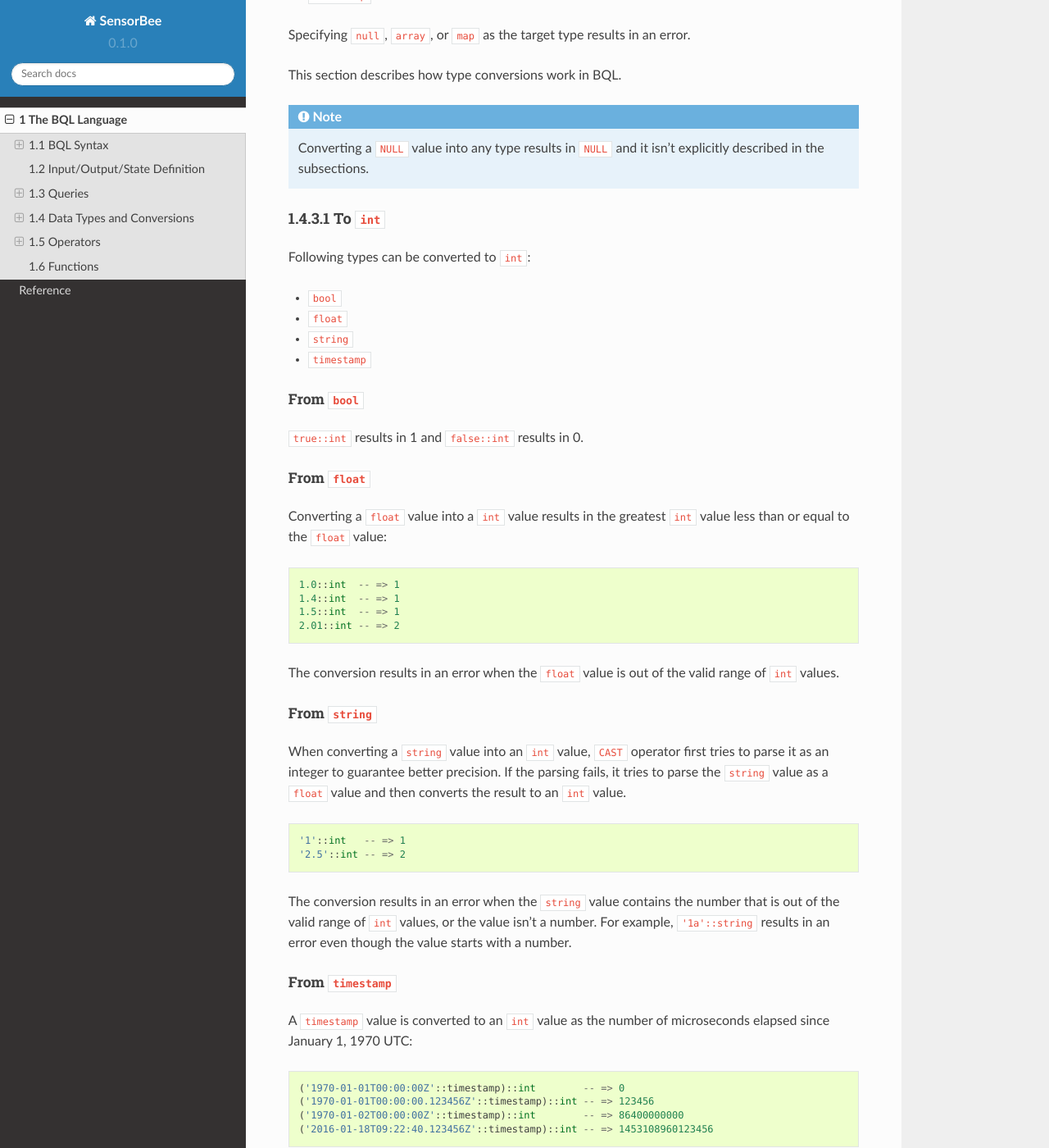
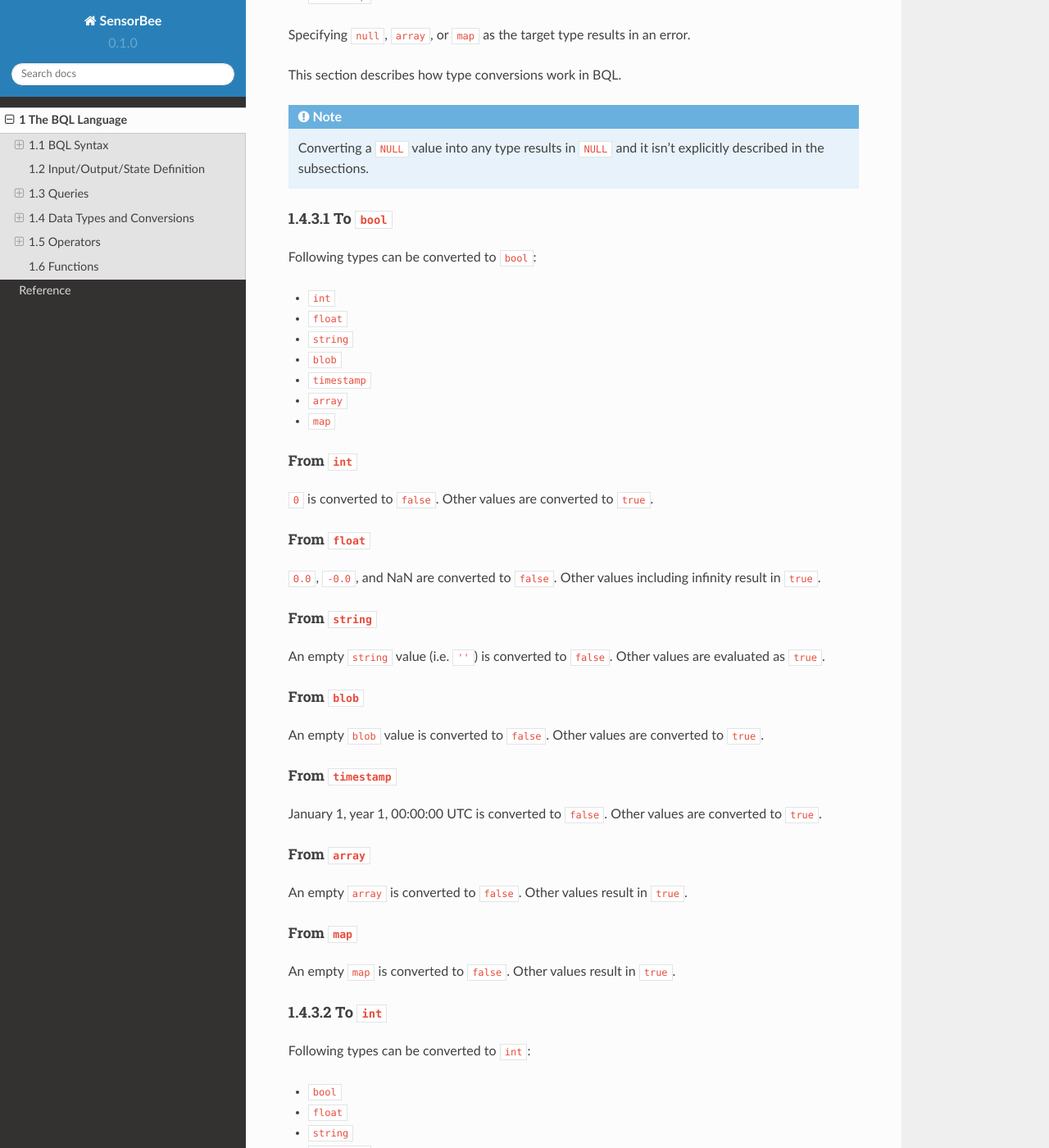
Before and after one commit to sensorbee/docs, a Sphinx documentation site: the page built from source/bql.rst, in a window 1280 px wide and 1400 px high, scrolled down 18471 px. Shown: the whole window at 82% size. Built offline with Sphinx 7.4.7 and the Read the Docs theme 2.0.0, drawn with Linux system fonts in a browser that asks for light colours.

Commit message:
Add a description of to bool conversion

```diff
--- a/source/bql/types.rst
+++ b/source/bql/types.rst
@@ -229,6 +229,58 @@ This section describes how type conversions work in BQL.
     Converting a ``NULL`` value into any type results in ``NULL`` and it isn't
     explicitly described in the subsections.
 
+To ``bool``
+-----------
+
+Following types can be converted to ``bool``:
+
+* ``int``
+* ``float``
+* ``string``
+* ``blob``
+* ``timestamp``
+* ``array``
+* ``map``
+
+From ``int``
+^^^^^^^^^^^^
+
+``0`` is converted to ``false``. Other values are converted to ``true``.
+
+From ``float``
+^^^^^^^^^^^^^^
+
+``0.0``, ``-0.0``, and NaN are converted to ``false``. Other values including
+infinity result in ``true``.
+
+From ``string``
+^^^^^^^^^^^^^^^
+
+An empty ``string`` value (i.e. ``''``) is converted to ``false``. Other values
+are evaluated as ``true``.
+
+From ``blob``
+^^^^^^^^^^^^^
+
+An empty ``blob`` value is converted to ``false``. Other values are converted
+to ``true``.
+
+From ``timestamp``
+^^^^^^^^^^^^^^^^^^
+
+January 1, year 1, 00:00:00 UTC is converted to ``false``. Other values are
+converted to ``true``.
+
+From ``array``
+^^^^^^^^^^^^^^
+
+An empty ``array`` is converted to ``false``. Other values result in ``true``.
+
+From ``map``
+^^^^^^^^^^^^
+
+An empty ``map`` is converted to ``false``. Other values result in ``true``.
+
 To ``int``
 ----------
 
```
